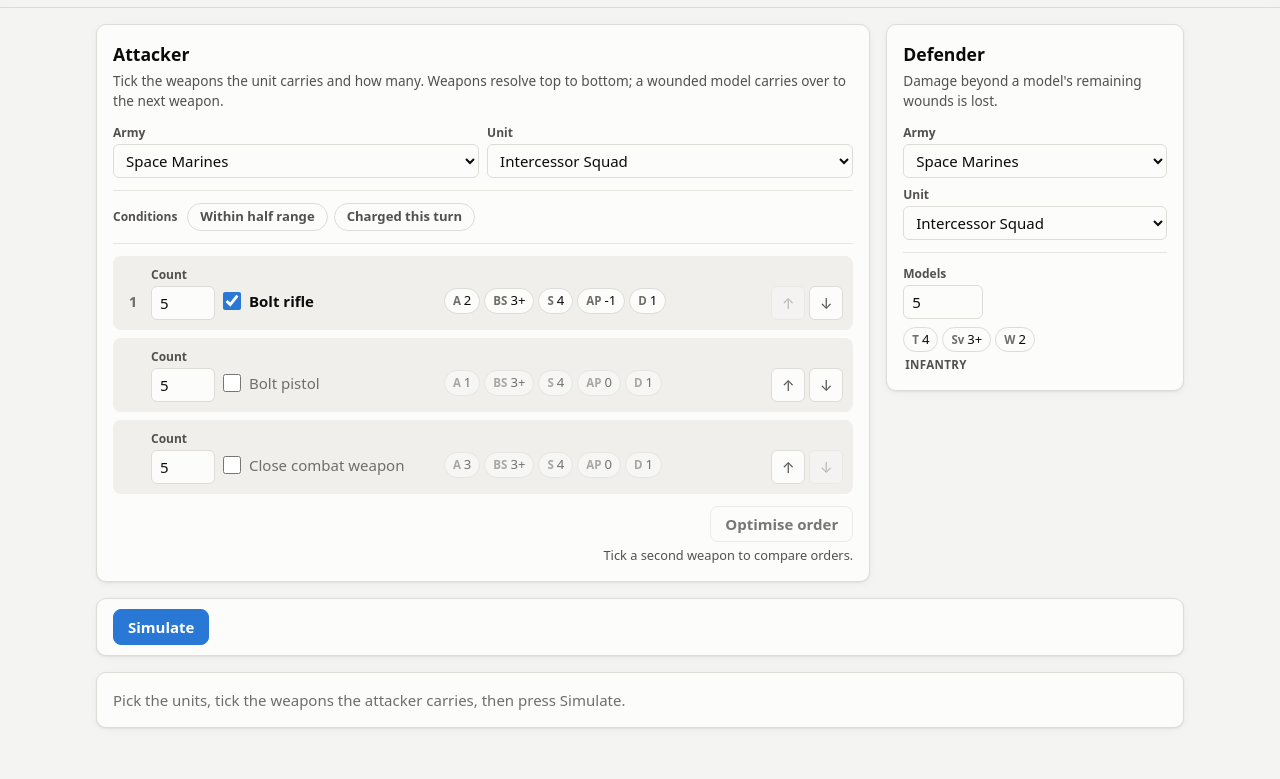
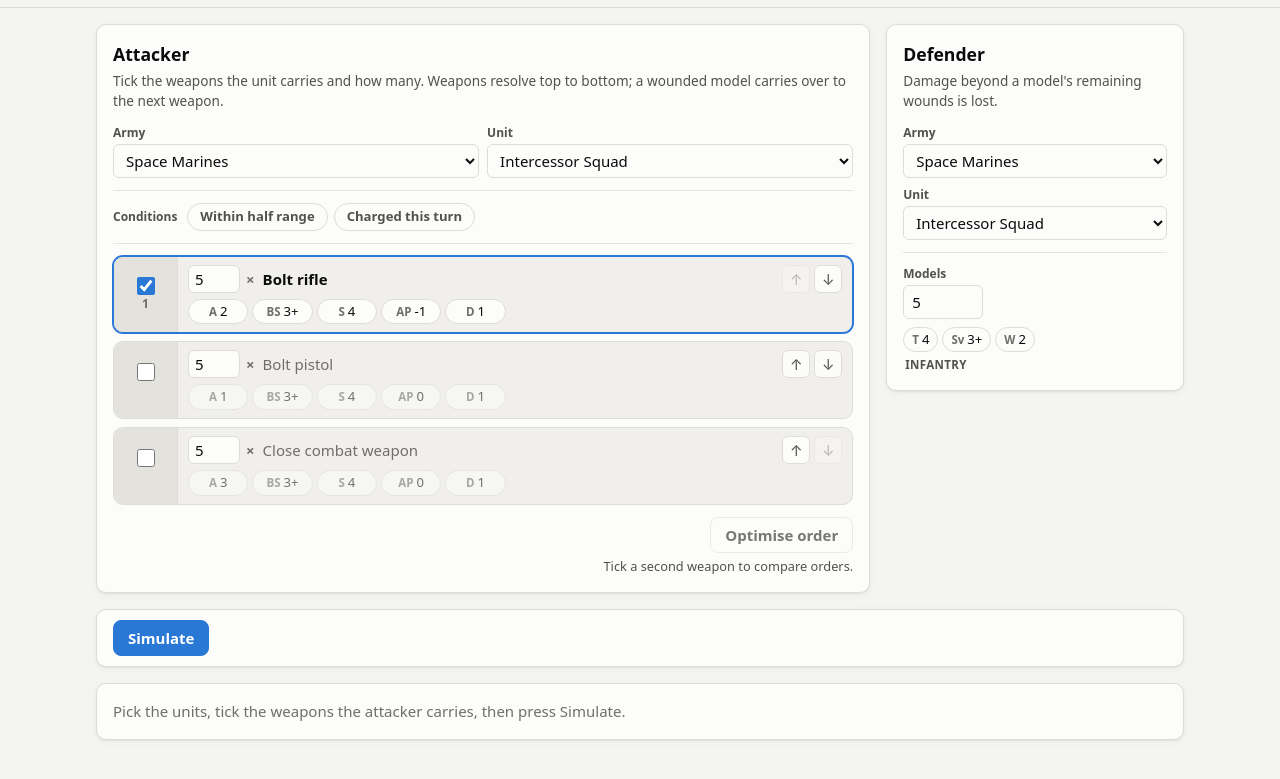
Before and after one commit to SZuidam/40k-damage-calculator, a website built with Vite: page index.html in a window 1280 px wide. Shown: the part 65-844 px from the top of the page. Built offline with nearby package versions, Linux system fonts and the light colour scheme.

Commit message:
Show attacker weapons as two-toned pills on two fixed lines
The equip checkbox and firing number move into a darker cell on the left;
count, name and abilities form the first line and the stat chips the second,
so chips line up from row to row. Equipped weapons get an accent outline.

Co-Authored-By: Claude Opus 5.5 <noreply@anthropic.com>

```diff
--- a/src/style.css
+++ b/src/style.css
@@ -3,6 +3,7 @@
   --bg: #f4f4f2;
   --surface-1: #fcfcfb;
   --surface-2: #f0efec;
+  --surface-3: #e3e2dd;
   --border: #dddcd7;
   --text-primary: #0b0b0b;
   --text-secondary: #52514e;
@@ -31,6 +32,7 @@
     --bg: #121211;
     --surface-1: #1a1a19;
     --surface-2: #232321;
+    --surface-3: #1b1b1a;
     --border: #34332f;
     --text-primary: #f0efec;
     --text-secondary: #c3c2b7;
@@ -57,6 +59,7 @@
   --bg: #121211;
   --surface-1: #1a1a19;
   --surface-2: #232321;
+  --surface-3: #1b1b1a;
   --border: #34332f;
   --text-primary: #f0efec;
   --text-secondary: #c3c2b7;
@@ -289,39 +292,6 @@ select[aria-invalid='true'] {
   display: none;
 }
 
-.weapon-row {
-  display: grid;
-  grid-template-columns: 20px 64px minmax(120px, 2fr) minmax(0, 3fr) auto;
-  gap: 8px;
-  align-items: end;
-  padding: 10px;
-  border-radius: 8px;
-  background: var(--surface-2);
-}
-
-/* A weapon copy with invalid stats (only possible from an import or old saved data). */
-.weapon-row.is-invalid {
-  box-shadow: inset 3px 0 0 var(--danger);
-}
-
-/* The weapon name: read-only text, the copy's stats are not edited here. */
-.row-name {
-  align-self: center;
-  margin-top: 16px;
-  min-width: 0;
-  font-weight: 600;
-  overflow-wrap: anywhere;
-}
-
-.row-index {
-  align-self: center;
-  margin-top: 16px;
-  color: var(--text-muted);
-  font-weight: 600;
-  font-variant-numeric: tabular-nums;
-  text-align: center;
-}
-
 .stat-chips {
   display: flex;
   flex-wrap: wrap;
@@ -390,73 +360,183 @@ select[aria-invalid='true'] {
   white-space: nowrap;
 }
 
-.row-actions {
-  display: flex;
-  gap: 4px;
+/* ---------- Loadout rows (the attacking unit's weapons) ---------- */
+
+/*
+ * A two-toned pill per weapon: a darker equip cell (checkbox and firing number) and the weapon
+ * itself on two fixed lines, count × name with its abilities and the order buttons, then the
+ * stat chips. Equipped weapons get an accent outline around the whole pill.
+ */
+.weapon-row {
+  display: grid;
+  grid-template-columns: clamp(40px, 10%, 64px) minmax(0, 1fr);
+  border: 1px solid var(--border);
+  border-radius: var(--radius);
+  background: var(--surface-2);
+  overflow: hidden;
+  transition:
+    border-color 0.15s ease,
+    box-shadow 0.15s ease;
+}
+
+.weapon-row:not(.is-off) {
+  border-color: var(--accent);
+  box-shadow: 0 0 0 1px var(--accent);
+}
+
+/* A weapon copy with invalid stats (only possible from an import or old saved data). */
+.weapon-row.is-invalid {
+  border-color: var(--danger);
+  box-shadow: 0 0 0 1px var(--danger);
+}
+
+/* The equip cell: the whole cell toggles the weapon. */
+.row-equip {
+  display: flex;
+  flex-direction: column;
   align-items: center;
-}
-
-/* Medium: the actions move beside the weapon, the chips to a line of their own. */
-@container (max-width: 680px) {
-  .weapon-row {
-    grid-template-columns: 20px 64px minmax(0, 1fr) auto;
-  }
-  .weapon-row .row-actions {
-    grid-column: 4;
-    grid-row: 1;
-  }
-  .weapon-row .stat-chips {
-    grid-column: 2 / -1;
-    grid-row: 2;
-    margin-top: 0;
-  }
-}
-
-/* Narrow (phones): models and weapon name, then the chips, then the actions. */
-@container (max-width: 440px) {
-  .weapon-row {
-    grid-template-columns: 64px minmax(0, 1fr);
-  }
-  .weapon-row .row-index {
-    display: none;
-  }
-  .weapon-row .stat-chips {
-    grid-column: 1 / -1;
-  }
-  .weapon-row .row-actions {
-    grid-column: 1 / -1;
-    grid-row: 3;
-    justify-content: flex-end;
-  }
-}
-
-/* ---------- Loadout rows (the attacking unit's weapons) ---------- */
-
-/* The checkbox and the weapon name share the name cell; the whole label toggles the weapon. */
-.row-carry {
-  display: flex;
-  gap: 8px;
-  align-items: center;
+  justify-content: center;
+  gap: 2px;
+  padding: 8px 0;
+  background: var(--surface-3);
+  border-right: 1px solid var(--border);
   cursor: pointer;
 }
 
-.row-carry input {
+.row-equip input {
   flex: none;
   width: 18px;
   height: 18px;
   margin: 0;
   padding: 0;
   accent-color: var(--accent);
+  cursor: pointer;
+}
+
+.row-index {
+  min-height: 1.2em;
+  color: var(--text-muted);
+  font-size: 0.75rem;
+  font-weight: 600;
+  line-height: 1.2;
+  font-variant-numeric: tabular-nums;
+}
+
+.row-body {
+  display: flex;
+  flex-direction: column;
+  gap: 6px;
+  min-width: 0;
+  padding: 8px 10px;
+}
+
+.row-head {
+  display: flex;
+  align-items: center;
+  gap: 8px;
+  min-width: 0;
+}
+
+.row-head .row-count {
+  flex: none;
+  width: 52px;
+  height: 28px;
+  padding: 0 6px;
+}
+
+.row-times {
+  margin-left: -2px;
+  color: var(--text-muted);
+  font-weight: 600;
+}
+
+/* The weapon name: read-only text, the copy's stats are not edited here. */
+.row-name {
+  min-width: 0;
+  font-weight: 600;
+  overflow-wrap: anywhere;
+  cursor: pointer;
+}
+
+/* Name and abilities; long abilities wrap under the name, the order buttons stay on the right. */
+.row-title {
+  display: flex;
+  flex: 1 1 0;
+  flex-wrap: wrap;
+  align-items: baseline;
+  gap: 0 8px;
+  min-width: 0;
+}
+
+.row-ability-slot {
+  min-width: 0;
+}
+
+.row-ability-slot:empty {
+  display: none;
+}
+
+.row-actions {
+  display: flex;
+  flex: none;
+  gap: 4px;
+  align-items: center;
+}
+
+.row-actions .icon-button {
+  width: 28px;
+  height: 28px;
+}
+
+.loadout-row .stat-chips {
+  flex-wrap: nowrap;
+  align-self: stretch;
+  margin-top: 0;
+  overflow-x: auto;
+  scrollbar-width: none;
+}
+
+/* Every chip at least as wide as a plain value, so the chips line up from row to row. */
+.loadout-row .chip {
+  min-width: 4.6em;
+  justify-content: center;
 }
 
 /* A weapon the unit doesn't carry: kept in the list, but muted. */
-.loadout-row.is-off .row-carry {
+.loadout-row.is-off .row-name {
   color: var(--text-muted);
   font-weight: 500;
 }
 
-.loadout-row.is-off .stat-chips {
+.loadout-row.is-off .stat-chips,
+.loadout-row.is-off .row-ability-slot {
   opacity: 0.55;
+}
+
+/* Narrow (phones): the abilities get a line of their own under the name, the chips five equal columns. */
+@container (max-width: 440px) {
+  .row-head {
+    flex-wrap: wrap;
+    row-gap: 2px;
+  }
+  .row-title {
+    display: contents;
+  }
+  .row-name {
+    flex: 1 1 0;
+  }
+  .row-ability-slot {
+    order: 1;
+    flex-basis: 100%;
+  }
+  .loadout-row .stat-chips {
+    display: grid;
+    grid-template-columns: repeat(5, minmax(min-content, 1fr));
+  }
+  .loadout-row .chip {
+    min-width: 0;
+    padding: 2px 5px;
+  }
 }
 
 /* "Optimise order" with its status under the rows. */
--- a/src/ui/loadoutRows.ts
+++ b/src/ui/loadoutRows.ts
@@ -1,5 +1,5 @@
 import type { AttackConditions, AttackerSelection, LoadoutRow, StoredWeapon, Unit } from '../types';
-import { field, h, numberValue, setFieldError } from './dom';
+import { h, numberValue, setFieldError } from './dom';
 import { statChips, type ChipDefender } from './statChips';
 import { validateLoadoutRow } from './validation';
 
@@ -93,6 +93,7 @@ export class LoadoutRows {
     const count = h('input', { id: id('count'), class: 'row-count', type: 'number', inputmode: 'numeric', min: 1, max: 50, value: row.count, 'aria-label': `Number of ${name} carried` });
     const number = h('span', { class: 'row-index', 'aria-hidden': 'true' });
     const chips = h('div', { class: 'stat-chips' });
+    const abilities = h('span', { class: 'row-ability-slot' });
     const errors = h('p', { class: 'row-errors', id: id('errors'), 'aria-live': 'polite' });
     const li = h('li', { class: 'weapon-row loadout-row' });
 
@@ -106,7 +107,12 @@ export class LoadoutRows {
       li.classList.toggle('is-invalid', result.weapon !== undefined);
       li.classList.toggle('is-off', !row.carried);
       number.textContent = String(this.firingNumber(row) ?? '');
-      chips.replaceChildren(...statChips(weapon, this.options.defender(), this.options.conditions()));
+      // The stat chips go on the second line, the abilities beside the name, so every row has
+      // the same two lines and the chips line up from row to row.
+      const parts = statChips(weapon, this.options.defender(), this.options.conditions());
+      const isAbilities = (el: HTMLElement) => el.classList.contains('row-abilities');
+      chips.replaceChildren(...parts.filter((el) => !isAbilities(el)));
+      abilities.replaceChildren(...parts.filter(isAbilities));
     };
 
     carried.addEventListener('change', () => {
@@ -126,13 +132,24 @@ export class LoadoutRows {
     up.addEventListener('click', () => this.move(index, -1, 'move-up'));
     down.addEventListener('click', () => this.move(index, 1, 'move-down'));
 
+    // A two-toned pill: the equip cell (checkbox and firing number) on the left, then the weapon on
+    // two lines: count × name with its abilities and the order buttons, and below it the stat chips.
     li.append(
-      number,
-      field('Count', count, 'field--count'),
-      h('label', { class: 'row-name row-carry', for: carried.id }, carried, h('span', {}, name)),
-      chips,
-      h('div', { class: 'row-actions' }, up, down),
-      errors,
+      h('label', { class: 'row-equip', title: 'Equip' }, carried, h('span', { class: 'visually-hidden' }, 'Equip '), number),
+      h(
+        'div',
+        { class: 'row-body' },
+        h(
+          'div',
+          { class: 'row-head' },
+          count,
+          h('span', { class: 'row-times', 'aria-hidden': 'true' }, '×'),
+          h('div', { class: 'row-title' }, h('label', { class: 'row-name', for: carried.id }, name), abilities),
+          h('div', { class: 'row-actions' }, up, down),
+        ),
+        chips,
+        errors,
+      ),
     );
     this.updaters.push(update);
     return li;
```
